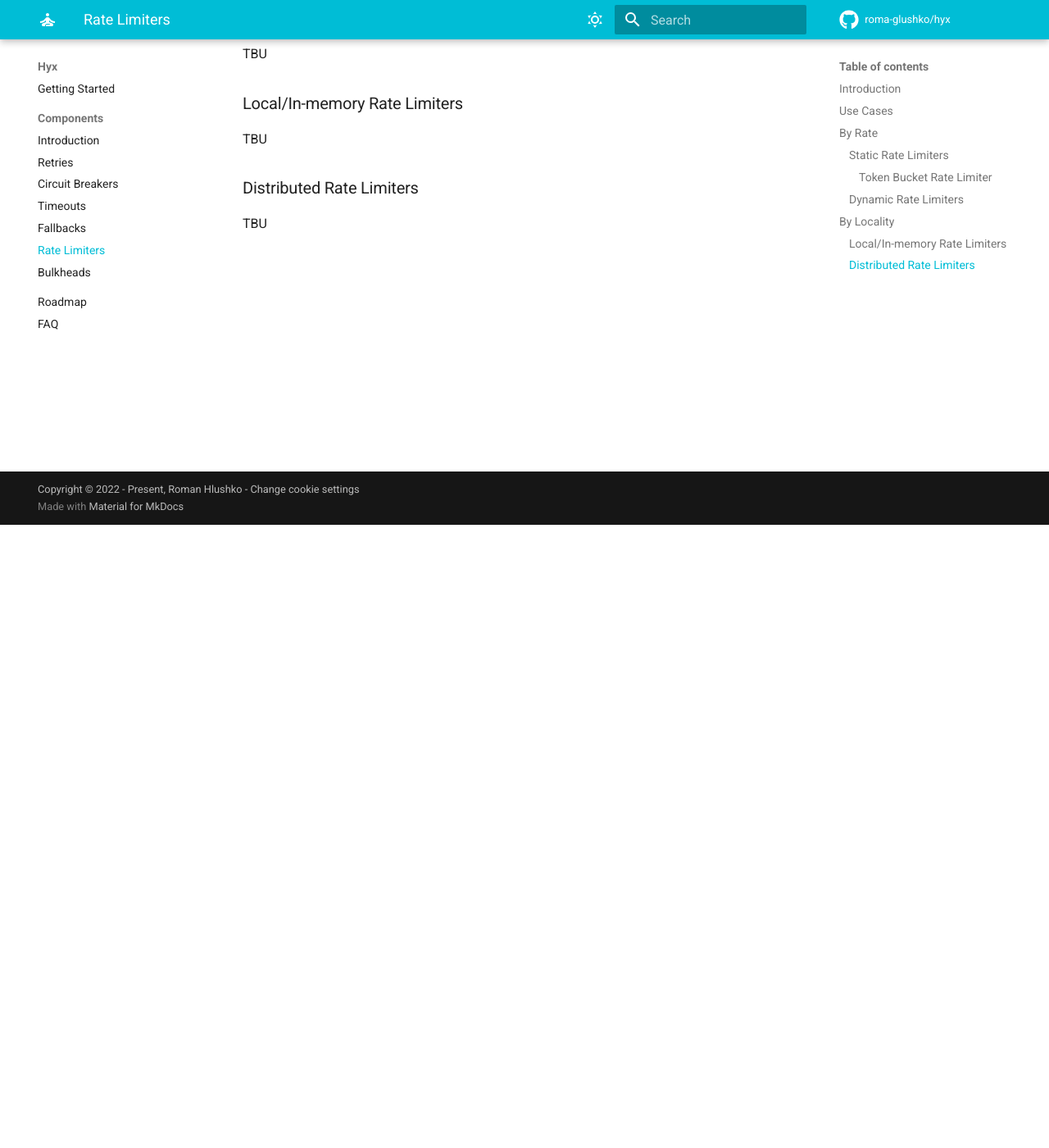
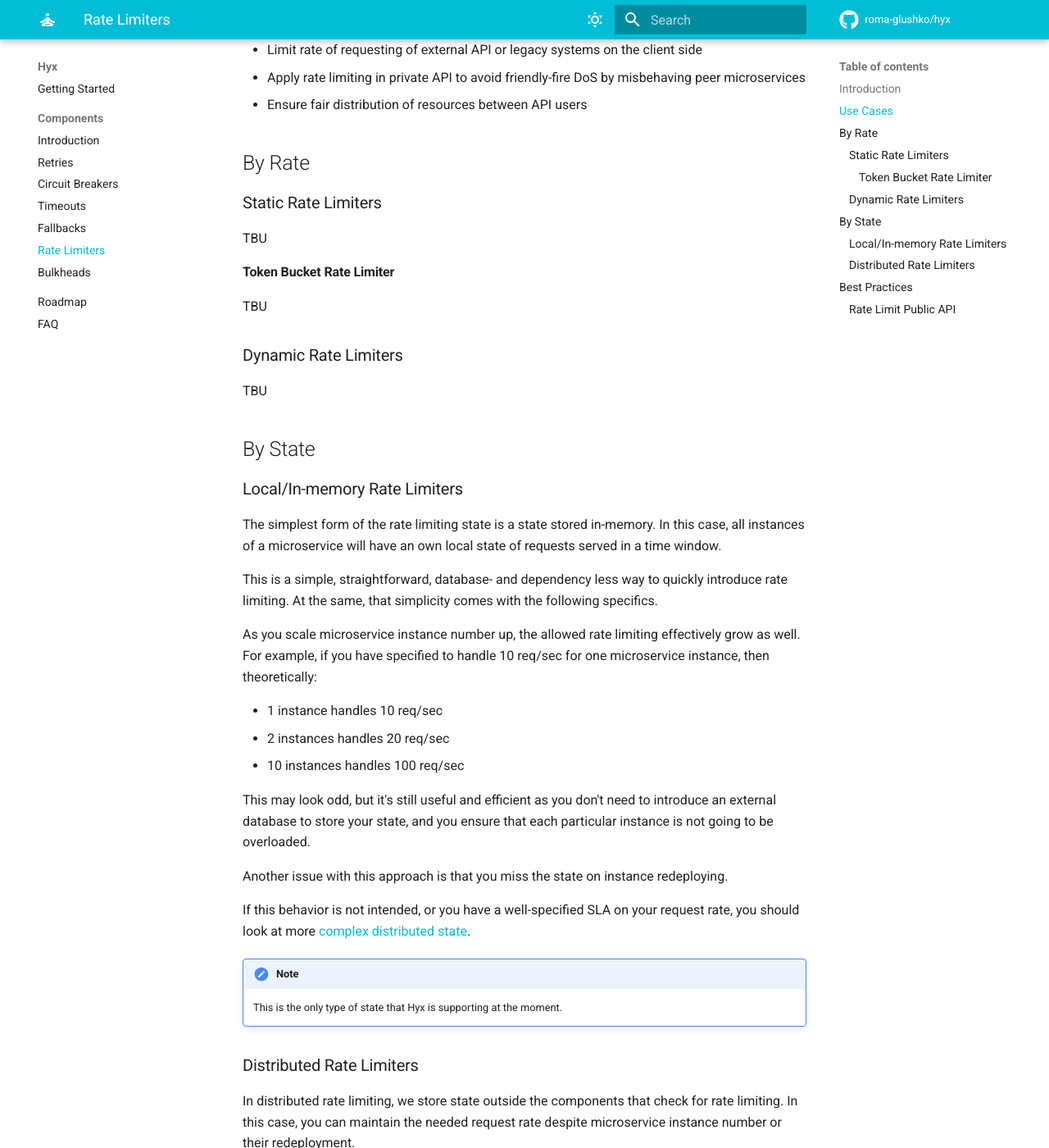
Before and after one commit to roma-glushko/hyx, an MkDocs documentation site: the page built from docs/components/rate_limiter.md, in a window 1280 px wide and 1400 px high, scrolled down 760 px. Shown: the whole window at 82% size. Built offline with MkDocs 1.6.1 and Material for MkDocs 9.7.7, drawn with Linux system fonts in a browser that asks for light colours; comment, search, counter and statistics services are not loaded; some of the changed text lies outside the part shown.

Commit message:
#45: Documented fallback and added some content on rate limiting

```diff
--- a/docs/components/rate_limiter.md
+++ b/docs/components/rate_limiter.md
@@ -2,11 +2,30 @@
 
 ## Introduction
 
-TBU
+Rate limiting is a way to keep <abbr title="amount of request per time window">request rate</abbr>
+on the level that can be served sustainably by your microservice or system as a whole.
+
+Rate limiting can be applied on:
+
+* Server-side level
+* Client-side level
+
+Rate limiter can be classified in various ways. For example, by rate type, rate limiter can be divided into:
+
+* [Static Rate Limiters](#static-rate-limiters)
+* [Dynamic Rate Limiters](#dynamic-rate-limiters)
+
+By state rate limiter can be grouped as:
+
+* [Local (In-Memory) Rate Limiters](#localin-memory-rate-limiters)
+* [Distributed Rate Limiters](#distributed-rate-limiters)
 
 ## Use Cases
 
-TBU
+* Protect the whole system from DoS by limiting rate of incoming requests to public API in <abbr title="a component, microservice or proxy that sits in front of all microservice API">Gateway</abbr>.
+* Limit rate of requesting of external API or legacy systems on the client side
+* Apply rate limiting in private API to avoid friendly-fire DoS by misbehaving peer microservices
+* Ensure fair distribution of resources between API users
 
 ## By Rate
 
@@ -22,14 +41,62 @@ TBU
 
 TBU
 
-## By Locality
+## By State
 
-TBU
 
 ### Local/In-memory Rate Limiters
 
-TBU
+The simplest form of the rate limiting state is a state stored in-memory.
+In this case, all instances of a microservice will have an own local state of requests served in a time window.
+
+This is a simple, straightforward, database- and dependency less way to quickly introduce rate limiting.
+At the same, that simplicity comes with the following specifics.
+
+As you scale microservice instance number up, the allowed rate limiting effectively grow as well.
+For example, if you have specified to handle 10 req/sec for one microservice instance, then theoretically:
+
+* 1 instance handles 10 req/sec
+* 2 instances handles 20 req/sec
+* 10 instances handles 100 req/sec
+
+This may look odd, but it's still useful and efficient as you don't need to introduce an external database
+to store your state, and you ensure that each particular instance is not going to be overloaded.
+
+Another issue with this approach is that you miss the state on instance redeploying.
+
+If this behavior is not intended, or you have a well-specified SLA on your request rate,
+you should look at more [complex distributed state](#distributed-rate-limiters).
+
+!!! note
+    This is the only type of state that Hyx is supporting at the moment.
 
 ### Distributed Rate Limiters
 
-TBU
+In distributed rate limiting, we store state outside the components that check for rate limiting.
+In this case, you can maintain the needed request rate despite microservice instance number or their redeployment.
+
+The drawback here is that you need a database to store your state in. Usually, key-value databases (like Redis or Memcache)
+are the best choices for this type of work.
+
+Having a database as a dependency is a reasonable overhead if you need to enforce some SLA around API request rate.
+Otherwise, if you don't have strong statements in favor of introducing a database, consider using [the local rate limiters](#localin-memory-rate-limiters).
+
+!!! note
+    Hyx doesn't support distributed components currently. This may change in [the future](../roadmap.md).
+
+## Best Practices
+
+### Rate Limit Public API
+
+Public API is part of the system that are exposed to traffic sources outside your cluster like UI application, SDKs, etc.
+This type of API is usually the most loaded and under the hood they trigger requests to other components.
+
+If Public API has no rate limiting, this is the number one way to put your system down,
+trigger unneeded cluster scaling and disturb other users by having one that somehow managed to generate more traffic that you would imagine.
+
+Hence, the common advice is to rate limit your Public API by having some sort of gateway in front of them.
+
+If you are not selling your API (like Twitter, Meta or Stripe do) and you don't have some SLA on the request rate,
+you can apply a simple [local rate limiting](#localin-memory-rate-limiters).
+
+Otherwise, you need to pick a [distributed rate limiting](#distributed-rate-limiters).
```
Also changed, not shown: docs/components/circuit_breakers.md (+0 -6 lines), docs/components/fallback.md (+8 -2 lines), docs/snippets/fallback/fallback_decorator.py (added, +23 -0 lines), 1 other file.
